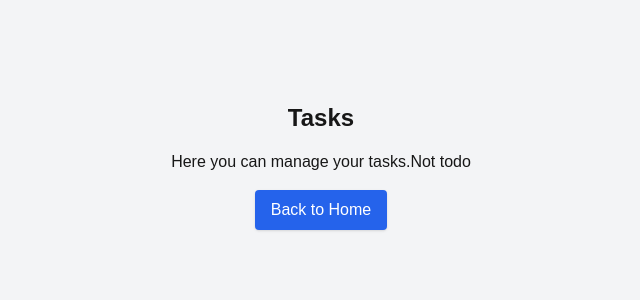
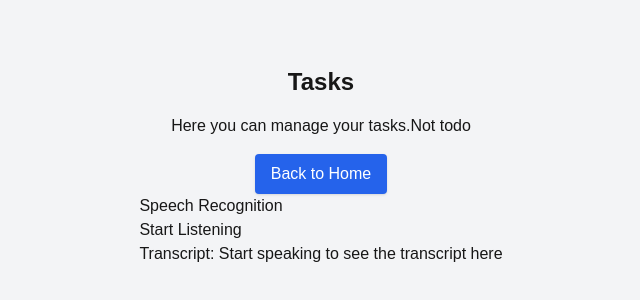
Before and after one commit to ankushydv26/tofo, a Next.js app: page /not-todo in a window 1280 px wide. Shown: the part 234-534 px from the top of the page, without its empty margins (319-959 px from the left). Built offline with nearby package versions, Linux system fonts and the light colour scheme.

Commit message:
added speech to text functionality

```diff
--- /dev/null
+++ b/src/app/Component/speechrecognition.tsx
@@ -0,0 +1,19 @@
+import React from 'react';
+import useSpeechRecognition from './useSpeechRecognition';
+
+const SpeechToText = () => {
+  const { transcript, isListening, error, startListening, stopListening } = useSpeechRecognition();
+
+  return (
+    <div>
+      <h1>Speech Recognition</h1>
+      {error && <p style={{ color: 'red' }}>Error: {error}</p>}
+      <button onClick={isListening ? stopListening : startListening}>
+        {isListening ? 'Stop Listening' : 'Start Listening'}
+      </button>
+      <p>Transcript: {transcript || 'Start speaking to see the transcript here'}</p>
+    </div>
+  );
+};
+
+export default SpeechToText;
--- /dev/null
+++ b/src/app/Component/useSpeechRecognition.ts
@@ -0,0 +1,71 @@
+import { useState, useEffect, useRef } from 'react';
+
+type SpeechRecognitionType = typeof window.SpeechRecognition | typeof window.webkitSpeechRecognition;
+
+const useSpeechRecognition = () => {
+  const [transcript, setTranscript] = useState<string>('');
+  const [isListening, setIsListening] = useState<boolean>(false);
+  const [error, setError] = useState<string | null>(null);
+  const recognitionRef = useRef<SpeechRecognition | null>(null);
+
+  useEffect(() => {
+    const SpeechRecognition =
+      (window as any).SpeechRecognition || (window as any).webkitSpeechRecognition;
+
+    if (!SpeechRecognition) {
+      setError('Speech Recognition API not supported in this browser.');
+      return;
+    }
+
+    const recognition = new SpeechRecognition();
+    recognition.continuous = true;
+    recognition.interimResults = true;
+    recognition.lang = 'en-US';
+
+    recognitionRef.current = recognition;
+
+    recognition.onstart = () => {
+      setIsListening(true);
+    };
+
+    recognition.onend = () => {
+      setIsListening(false);
+    };
+
+    recognition.onresult = (event: SpeechRecognitionEvent) => {
+      let finalTranscript = '';
+      for (let i = 0; i < event.results.length; i++) {
+        const transcriptChunk = event.results[i][0].transcript;
+        if (event.results[i].isFinal) {
+          finalTranscript += transcriptChunk;
+        }
+      }
+      setTranscript((prev) => prev + finalTranscript);
+    };
+
+    recognition.onerror = (event: SpeechRecognitionErrorEvent) => {
+      setError(event.error);
+      setIsListening(false);
+    };
+
+    return () => {
+      recognition.stop();
+    };
+  }, []);
+
+  const startListening = () => {
+    if (recognitionRef.current) {
+      recognitionRef.current.start();
+    }
+  };
+
+  const stopListening = () => {
+    if (recognitionRef.current) {
+      recognitionRef.current.stop();
+    }
+  };
+
+  return { transcript, isListening, error, startListening, stopListening };
+};
+
+export default useSpeechRecognition;
--- a/src/app/dashboard/page.tsx
+++ b/src/app/dashboard/page.tsx
@@ -3,6 +3,7 @@
 
 import { useState, useEffect } from 'react';
 import { addPost, getPosts, markPostAsDone } from '../actions/action';
+import Dictaphone from "../Component/speechrecognition"
 
 
 interface Post {
--- a/src/app/not-todo/page.tsx
+++ b/src/app/not-todo/page.tsx
@@ -1,4 +1,6 @@
+"use client"
 import Link from 'next/link';
+import SpeechToText from '../Component/speechrecognition';
 
 const Tasks = () => {
   return (
@@ -8,6 +10,7 @@ const Tasks = () => {
       <Link href="/" className="mt-4 px-4 py-2 bg-blue-600 text-white rounded shadow hover:bg-blue-500 transition">
         Back to Home
       </Link>
+      <SpeechToText/>
     </div>
   );
 };
--- a/tsconfig.json
+++ b/tsconfig.json
@@ -21,6 +21,6 @@
       "@/*": ["./src/*"]
     }
   },
-  "include": ["next-env.d.ts", "**/*.ts", "**/*.tsx", ".next/types/**/*.ts"],
+  "include": ["next-env.d.ts", "**/*.ts", "**/*.tsx", ".next/types/**/*.ts" , "global.d.ts"],
   "exclude": ["node_modules"]
 }
```
Also changed, not shown: global.d.ts (added, +41 -0 lines).
